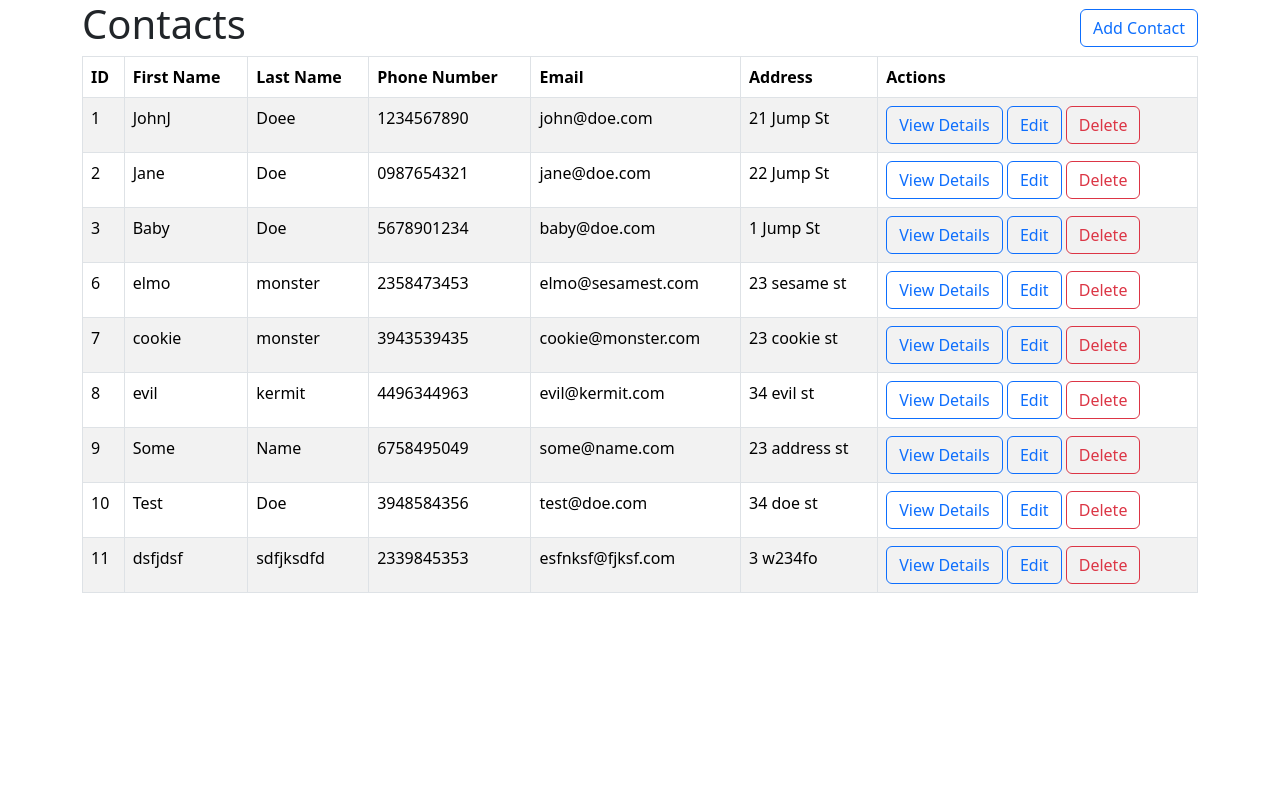
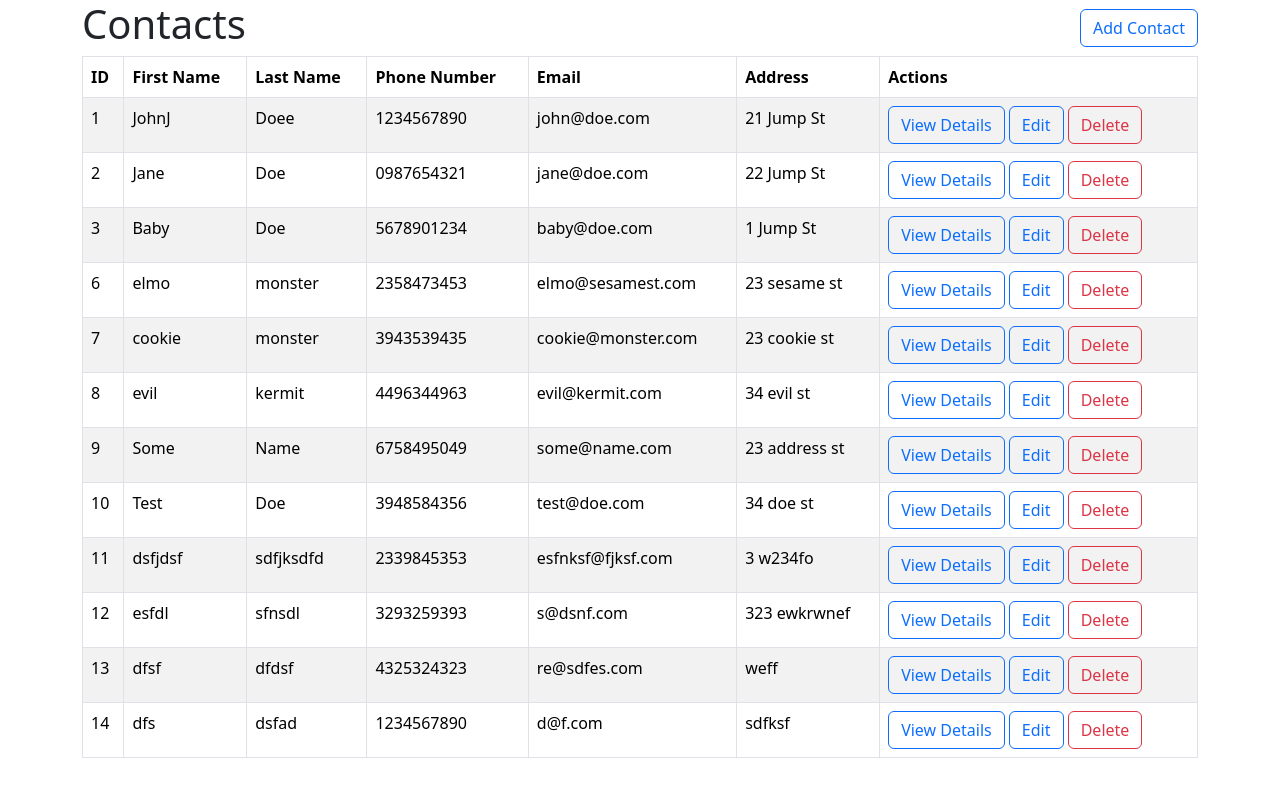
Before and after one commit to amanda-guo/contact-manager-crud-app, a React (Create React App) app: page / in a window 1280 px wide. Shown: the top 796 px of the page. Built offline with nearby package versions, Linux system fonts and the light colour scheme; data requests are answered from the project's data file; the HTML template or start-up script is replaced by a standard one.

Commit message:
setting toasts aside for now

```diff
--- a/src/api/db.json
+++ b/src/api/db.json
@@ -72,6 +72,30 @@
       "email": "esfnksf@fjksf.com",
       "address": "3 w234fo",
       "id": 11
+    },
+    {
+      "firstName": "esfdl",
+      "lastName": "sfnsdl",
+      "phoneNumber": "3293259393",
+      "email": "s@dsnf.com",
+      "address": "323 ewkrwnef",
+      "id": 12
+    },
+    {
+      "firstName": "dfsf",
+      "lastName": "dfdsf",
+      "phoneNumber": "4325324323",
+      "email": "re@sdfes.com",
+      "address": "weff",
+      "id": 13
+    },
+    {
+      "firstName": "dfs",
+      "lastName": "dsfad",
+      "phoneNumber": "1234567890",
+      "email": "d@f.com",
+      "address": "sdfksf",
+      "id": 14
     }
   ]
 }
--- a/src/components/AddContact.jsx
+++ b/src/components/AddContact.jsx
@@ -12,12 +12,8 @@ import "./AddContact.css";
 function AddContact() {
   let navigate = useNavigate();
   const path = `/`;
-  const userMssg = {
-    status: "success",
-    type: "add",
-  };
   const routeChange = () => {
-    navigate(path, { state: userMssg });
+    navigate(path);
   };
 
   const {
--- a/src/components/Home.jsx
+++ b/src/components/Home.jsx
@@ -1,19 +1,11 @@
 import React from "react";
-import { useLocation } from "react-router-dom";
 import ContactList from "./ContactList";
 import PrimaryButton from "./PrimaryButton";
 import Container from "react-bootstrap/Container";
 import Row from "react-bootstrap/Row";
 import Col from "react-bootstrap/Col";
-import ToastAlert from "./ToastAlert";
-
-// TODO: error with the toast message displaying - too many rerenders...
 
 function Home() {
-  const location = useLocation();
-  const mssg = location.state;
-  console.log("mssg");
-  console.log(mssg);
   return (
     <>
       <Container>
@@ -27,9 +19,6 @@ function Home() {
               text="Add Contact"
               link="/addcontact"
             />
-            {/* {mssg && mssg.status === "success" && (
-              <ToastAlert type={mssg.type} />
-            )} */}
           </Col>
         </Row>
         <Row>
--- a/src/components/ToastAlert.jsx
+++ b/src/components/ToastAlert.jsx
@@ -2,6 +2,8 @@ import React, { useState } from "react";
 import Col from "react-bootstrap/Col";
 import Row from "react-bootstrap/Row";
 import Toast from "react-bootstrap/Toast";
+
+// ToDo: once redux is integrated, can get this working
 
 const successAddMssg = "Contact Successfully Added.";
 const successEditMssg = "Contact Successfully Updated.";
@@ -9,8 +11,7 @@ const successDeleteMssg = "Contact Successfully Deleted.";
 const failureMssg = "Failure to be added";
 
 function ToastAlert(props) {
-  const { type } = props;
-  const [show, setShow] = useState(false);
+  const { showState, onClose, type } = props;
   const [mssg, setMssg] = useState("");
 
   if (type === "add") {
@@ -26,7 +27,12 @@ function ToastAlert(props) {
   return (
     <Row>
       <Col xs={6}>
-        <Toast onClose={() => setShow(false)} show={show} delay={3000} autohide>
+        <Toast
+          onClose={() => onClose(false)}
+          show={showState}
+          delay={3000}
+          autohide
+        >
           <Toast.Body>{mssg}</Toast.Body>
         </Toast>
       </Col>
```
Also changed, not shown: src/components/test/ToastExample.jsx (added, +29 -0 lines).
